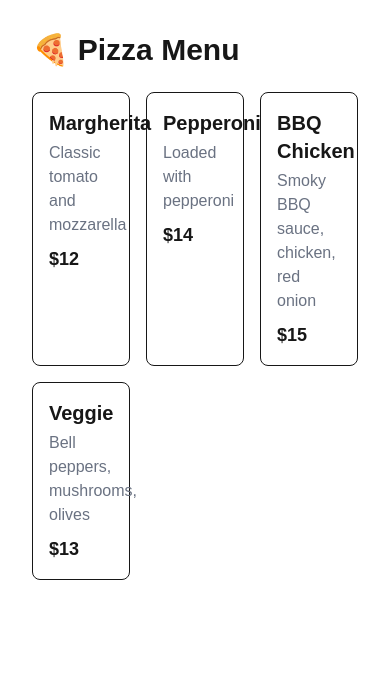
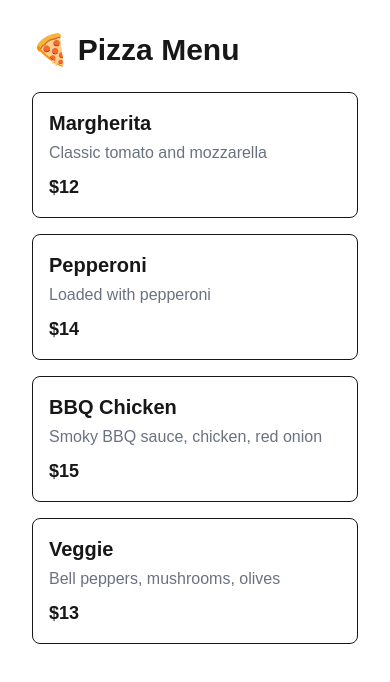
Before and after one commit to dwilhel1/pizza-menu, a Next.js app: page / in a window 390 px wide. Shown: the top 682 px of the page. Built offline with nearby package versions, Linux system fonts and the light colour scheme.

Commit message:
Add API route for pizzas

```diff
--- /dev/null
+++ b/app/api/pizzas/route.ts
@@ -0,0 +1,6 @@
+import { pizzas } from "@/app/data/pizza";
+import { NextResponse } from "next/server";
+
+export async function GET() {
+    return NextResponse.json(pizzas);
+}
--- a/app/page.tsx
+++ b/app/page.tsx
@@ -5,9 +5,9 @@
   return (
     <main className="p-8">
       <h1 className="text-3xl font-bold mb-6">🍕 Pizza Menu</h1>
-      <div className="grid grid-cols-3 gap-4">
+      <div className="grid grid-cols-1 sm:grid-cols-2 lg:grid-cols-3 gap-4">
         { pizzas.map((pizza: Pizza) => (
-          <div key={pizza.id} className="border rounded-lg p-4">
+          <div key={pizza.id} className="border rounded-lg p-4 min-w-0">
             <h2 className="text-xl font-semibold">{pizza.name}</h2>
             <p className="text-gray-500 mt-1">{pizza.description}</p>
             <p className="text-lg font-bold mt-2">${pizza.price}</p>
```
